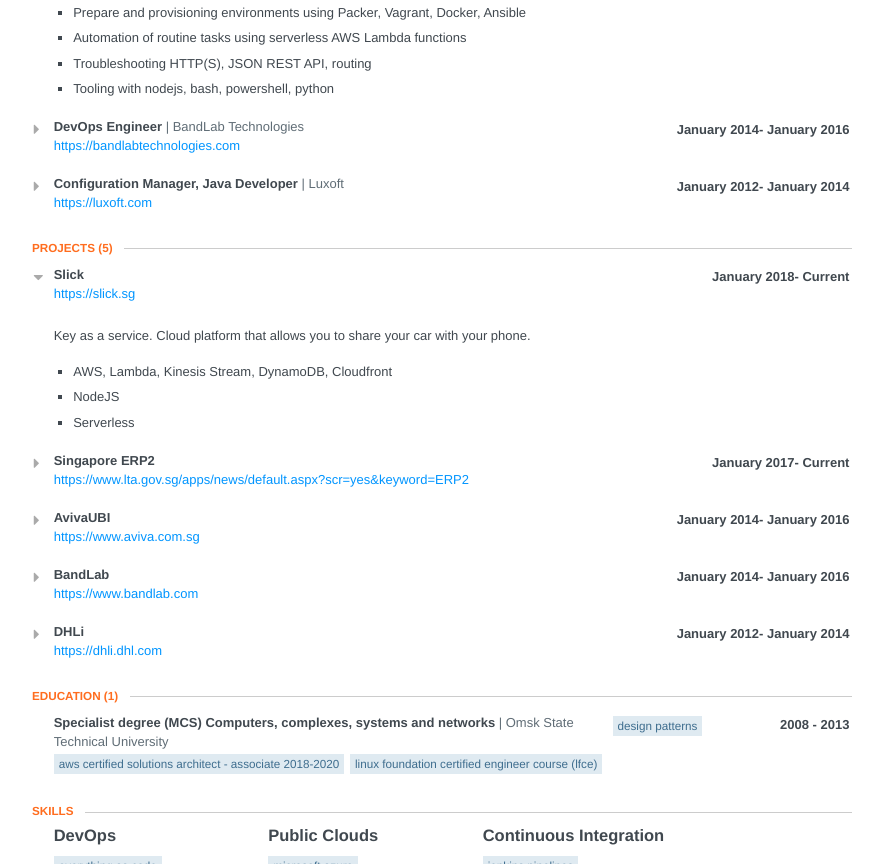
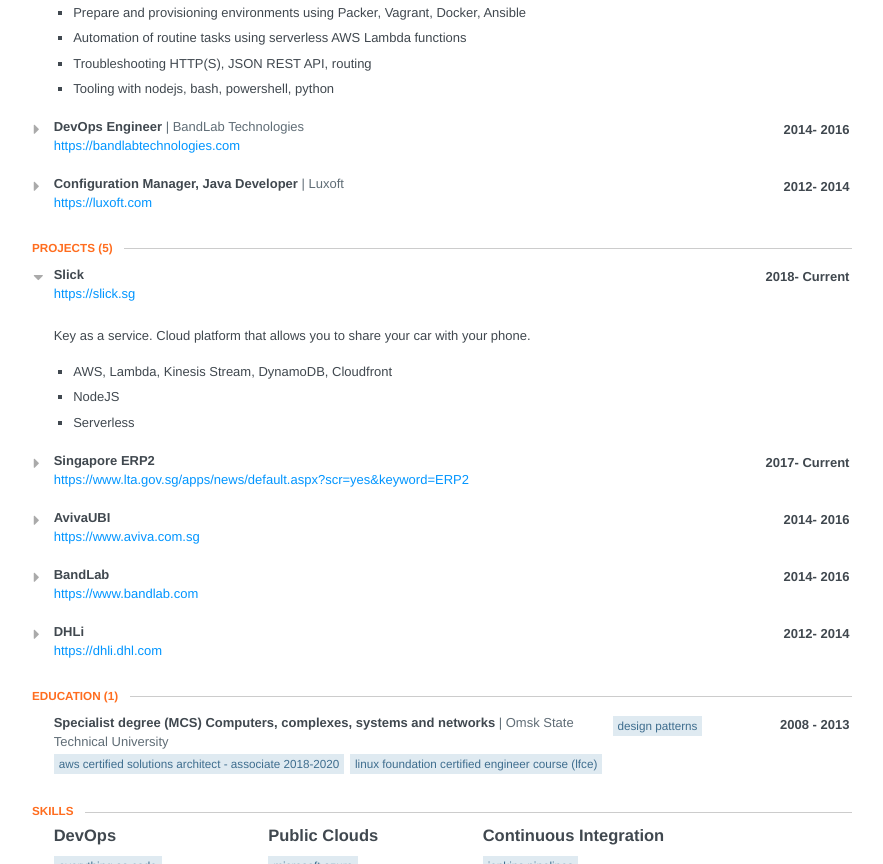
Before and after one commit to mskutin/resume, a website: page index.html in a window 1280 px wide. Shown: the part 723-1587 px from the top of the page, without its empty margins (198-1081 px from the left). Drawn offline with Linux system fonts and the light colour scheme.

Commit message:
Fix css selector

```diff
--- a/index.html
+++ b/index.html
@@ -644,6 +644,7 @@
     .toggle-item~.item {
         height: 0;
         opacity: 0;
+        overflow: hidden;
     }
     .toggle-item:checked~.item {
         height: auto;
@@ -865,7 +866,7 @@
     				<div class="position">Lead DevOps Engineer</div>
     				<div class="company">Quantum Inventions</div>
     				<div class="date">
-    				  <span class="startDate">January 2016</span>
+    				  <span class="startDate">2016</span>
     					<span class="endDate">- Current</span>
     				</div>
     			</header>
@@ -903,8 +904,8 @@
     				<div class="position">DevOps Engineer</div>
     				<div class="company">BandLab Technologies</div>
     				<div class="date">
-    				  <span class="startDate">January 2014</span>
-    					<span class="endDate">- January 2016</span>
+    				  <span class="startDate">2014</span>
+    					<span class="endDate">- 2016</span>
     				</div>
     			</header>
 
@@ -931,8 +932,8 @@
     				<div class="position">Configuration Manager, Java Developer</div>
     				<div class="company">Luxoft</div>
     				<div class="date">
-    				  <span class="startDate">January 2012</span>
-    					<span class="endDate">- January 2014</span>
+    				  <span class="startDate">2012</span>
+    					<span class="endDate">- 2014</span>
     				</div>
     			</header>
 
@@ -962,7 +963,7 @@
           <header>
             <div class="position">Slick</div>
             <div class="date">
-              <span class="startDate">January 2018</span>
+              <span class="startDate">2018</span>
               <span class="endDate">- Current</span>
             </div>
           </header>
@@ -985,7 +986,7 @@
           <header>
             <div class="position">Singapore ERP2</div>
             <div class="date">
-              <span class="startDate">January 2017</span>
+              <span class="startDate">2017</span>
               <span class="endDate">- Current</span>
             </div>
           </header>
@@ -1006,8 +1007,8 @@
           <header>
             <div class="position">AvivaUBI</div>
             <div class="date">
-              <span class="startDate">January 2014</span>
-              <span class="endDate">- January 2016</span>
+              <span class="startDate">2014</span>
+              <span class="endDate">- 2016</span>
             </div>
           </header>
             <a target="_blank" href="https://www.aviva.com.sg">https://www.aviva.com.sg</a>
@@ -1031,8 +1032,8 @@
           <header>
             <div class="position">BandLab</div>
             <div class="date">
-              <span class="startDate">January 2014</span>
-              <span class="endDate">- January 2016</span>
+              <span class="startDate">2014</span>
+              <span class="endDate">- 2016</span>
             </div>
           </header>
             <a target="_blank" href="https://www.bandlab.com">https://www.bandlab.com</a>
@@ -1060,8 +1061,8 @@
           <header>
             <div class="position">DHLi</div>
             <div class="date">
-              <span class="startDate">January 2012</span>
-              <span class="endDate">- January 2014</span>
+              <span class="startDate">2012</span>
+              <span class="endDate">- 2014</span>
             </div>
           </header>
             <a target="_blank" href="https://dhli.dhl.com">https://dhli.dhl.com</a>
```
